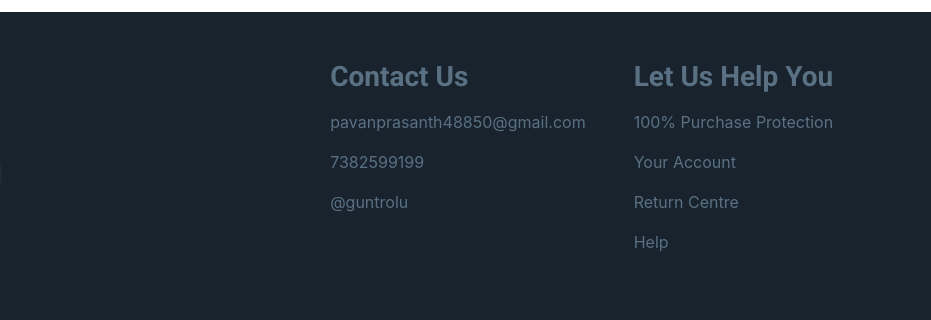
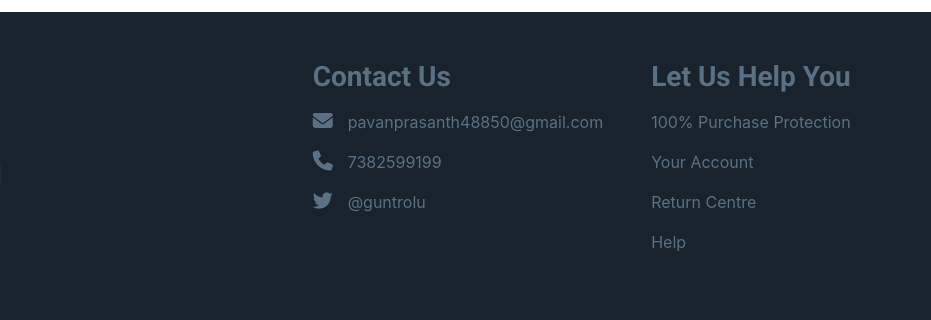
Before and after one commit to pavan-prasanth-guntrolu/VR-WEBSITE, a plain HTML site: page index.html in a window 1280 px wide. Shown: the part 4833-5153 px from the top of the page, 349-1280 px from the left. Drawn offline with nearby package versions, Linux system fonts and the light colour scheme; a web font is replaced by a local one.

Commit message:
Add files via upload

```diff
--- a/index.html
+++ b/index.html
@@ -400,9 +400,12 @@
           <div class="d-sm-flex flex-row justify-content-center ml-5">
             <div class="mr-5 mb-5">
               <h3 class="mb-3 cl-head">Contact Us</h3>
-              <p>pavanprasanth48850@gmail.com</p>
-              <p>7382599199</p>
-              <p>@guntrolu</p>
+              <p>
+                <i class="fa-solid fa-envelope icon-sizes"></i
+                >pavanprasanth48850@gmail.com
+              </p>
+              <p><i class="fa-solid fa-phone icon-sizes"></i>7382599199</p>
+              <p><i class="fa-brands fa-twitter icon-sizes"></i>@guntrolu</p>
             </div>
             <div>
               <h3 class="mb-3 cl-head">Let Us Help You</h3>
--- a/style.css
+++ b/style.css
@@ -230,3 +230,7 @@
 .copyright {
   color: #959ead;
 }
+.icon-sizes {
+  font-size: 20px;
+  margin-right: 15px;
+}
```
